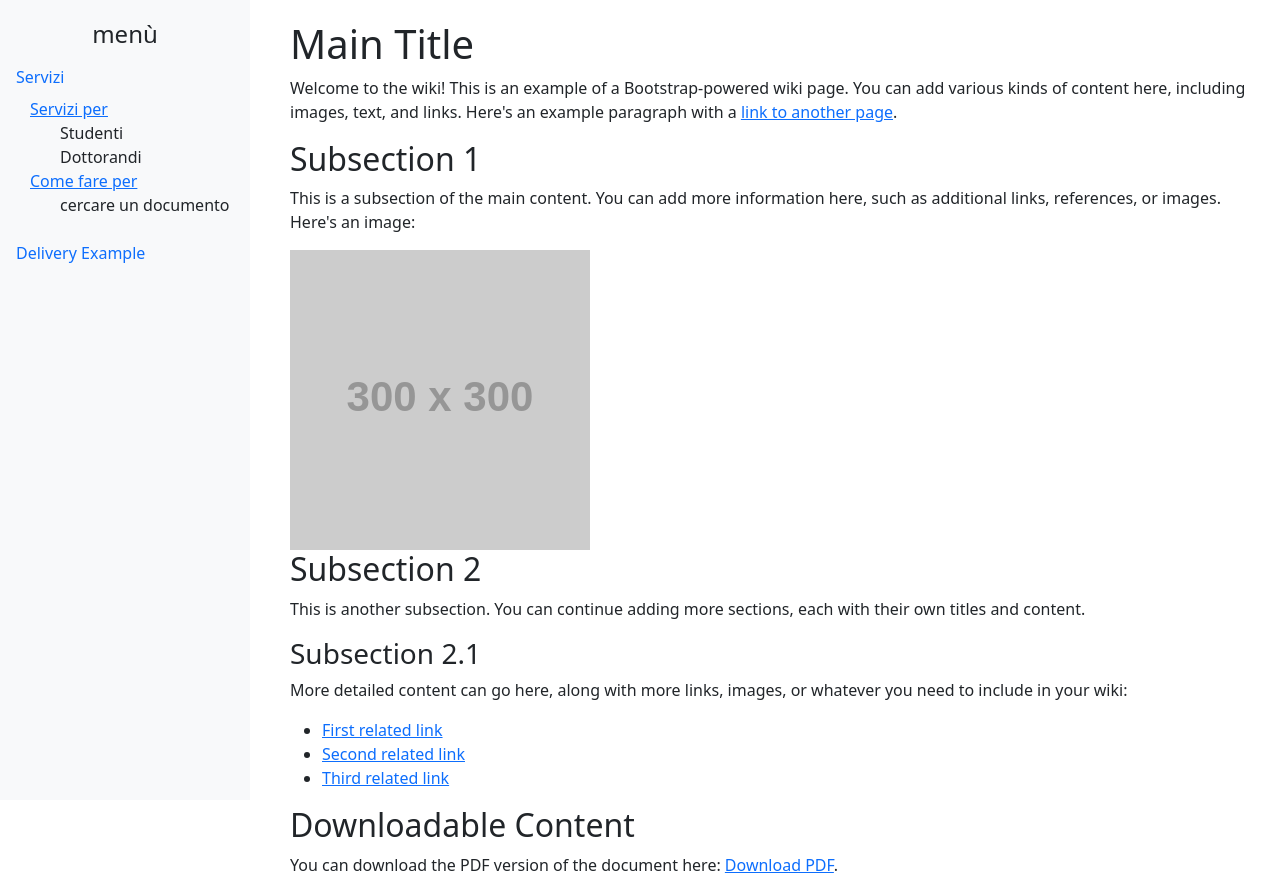
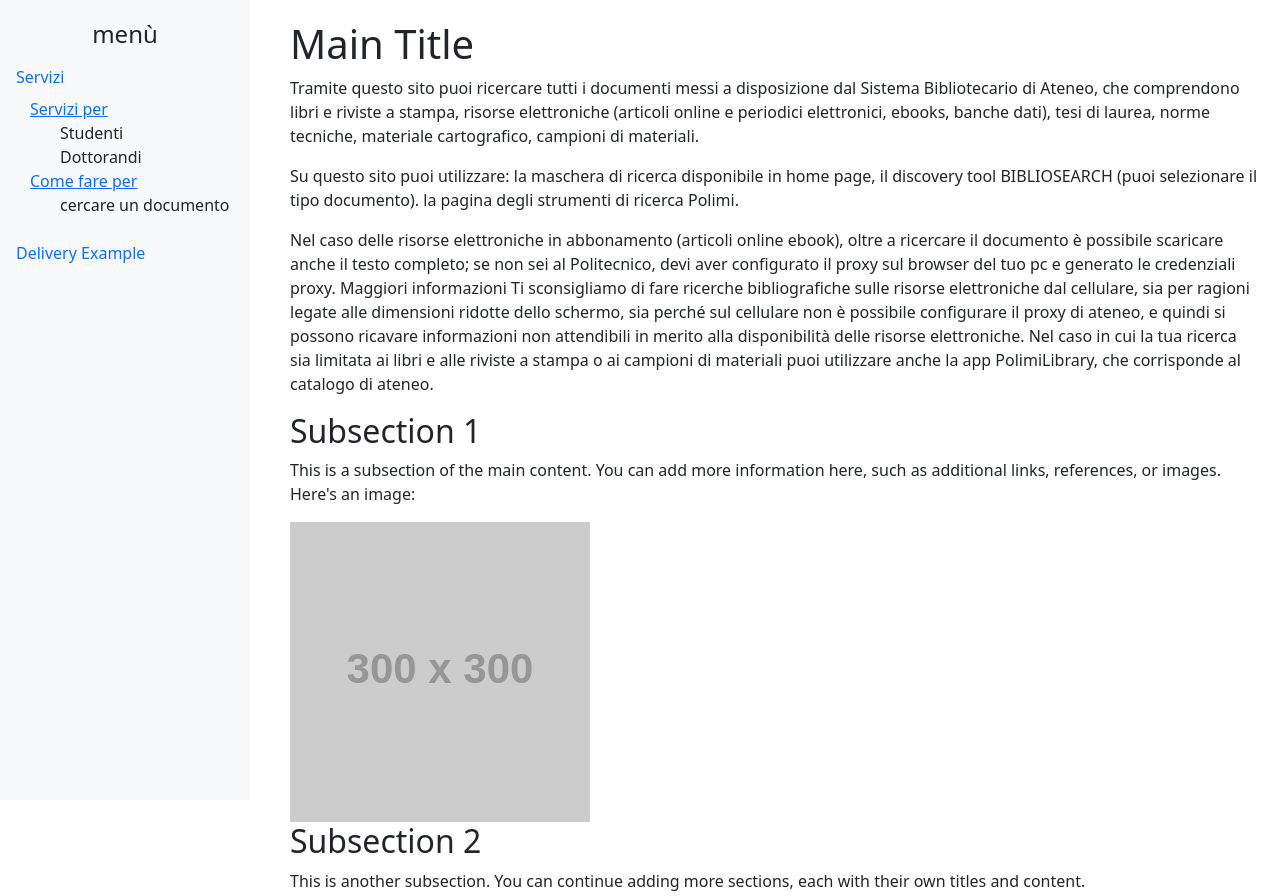
Before and after one commit to LudovicaPiro/ConWeb-demo, a plain HTML site: page index.html in a window 1280 px wide. Shown: the top 896 px of the page. Drawn offline with nearby package versions, Linux system fonts and the light colour scheme; placeholder pictures from the web are drawn by us.

Commit message:
Update index.html

```diff
--- a/index.html
+++ b/index.html
@@ -48,7 +48,22 @@
     <div class="main-content">
         <h1>Main Title</h1>
         <p>
-            Welcome to the wiki! This is an example of a Bootstrap-powered wiki page. You can add various kinds of content here, including images, text, and links. Here's an example paragraph with a <a href="#">link to another page</a>.
+            Tramite questo sito puoi ricercare tutti i documenti messi a disposizione dal Sistema Bibliotecario di Ateneo, che comprendono libri e riviste a stampa, risorse elettroniche (articoli online e periodici elettronici, ebooks, banche dati), tesi di laurea, norme tecniche, materiale cartografico, campioni di materiali.
+        </p>
+
+        <p>
+            Su questo sito puoi utilizzare:
+            la maschera di ricerca disponibile in home page, il discovery tool BIBLIOSEARCH (puoi selezionare il tipo documento).
+            la pagina degli strumenti di ricerca Polimi.
+        </p>
+
+        <p>
+            Nel caso delle risorse elettroniche in abbonamento (articoli online ebook), oltre a ricercare il documento è possibile scaricare anche il testo completo; se non sei al Politecnico, devi aver configurato il proxy sul browser del tuo pc e generato le credenziali proxy. Maggiori informazioni
+
+Ti sconsigliamo di fare ricerche bibliografiche sulle risorse elettroniche dal cellulare, sia per ragioni legate alle dimensioni ridotte dello schermo, sia perché sul cellulare non è possibile configurare il proxy di ateneo, e quindi si possono ricavare informazioni non attendibili in merito alla disponibilità delle risorse elettroniche.
+
+Nel caso in cui la tua ricerca sia limitata ai libri e alle riviste a stampa o ai campioni di materiali puoi utilizzare anche la app PolimiLibrary, che corrisponde al catalogo di ateneo.
+
         </p>
 
         <h2 id="section1">Subsection 1</h2>
```
